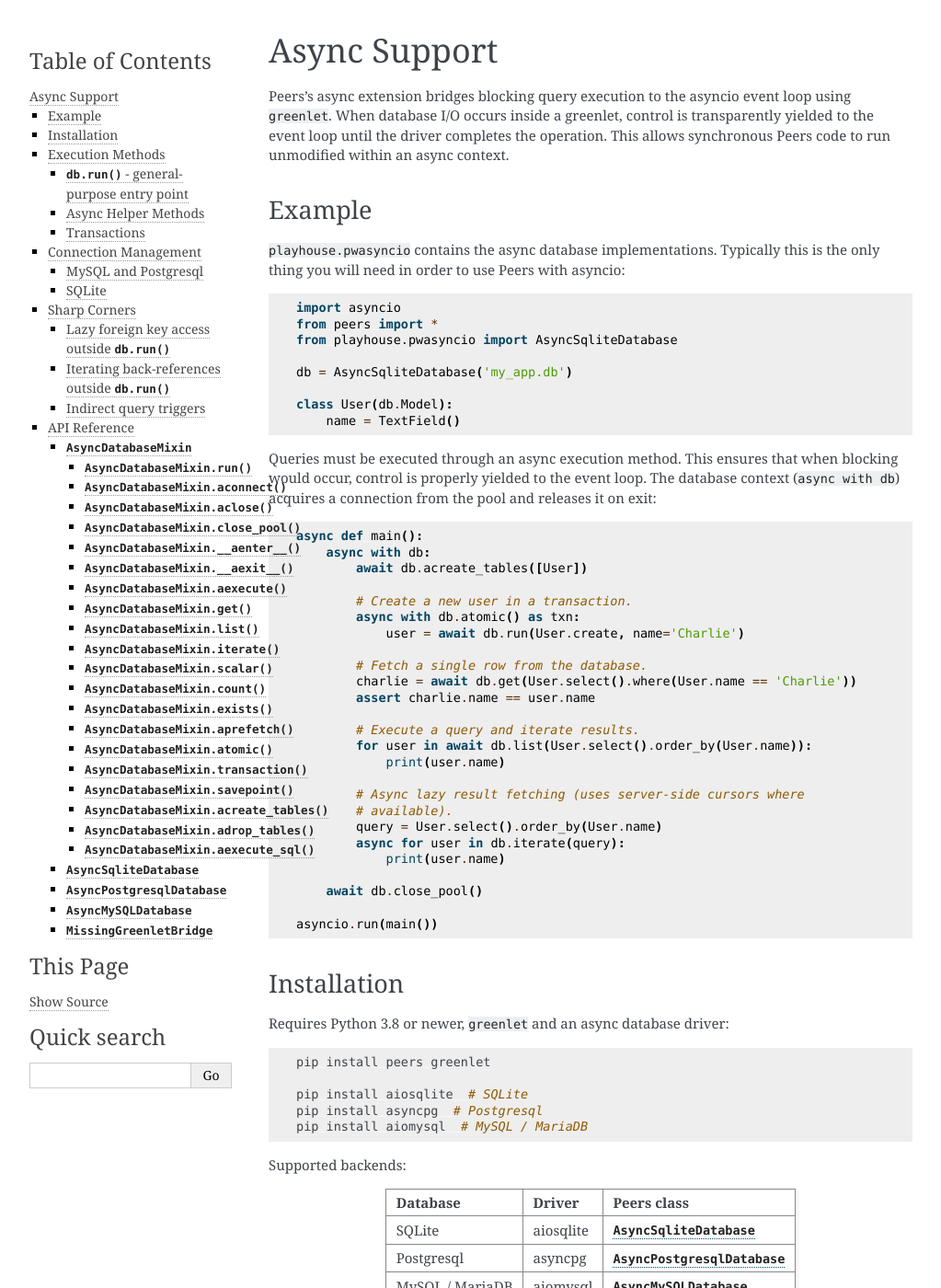
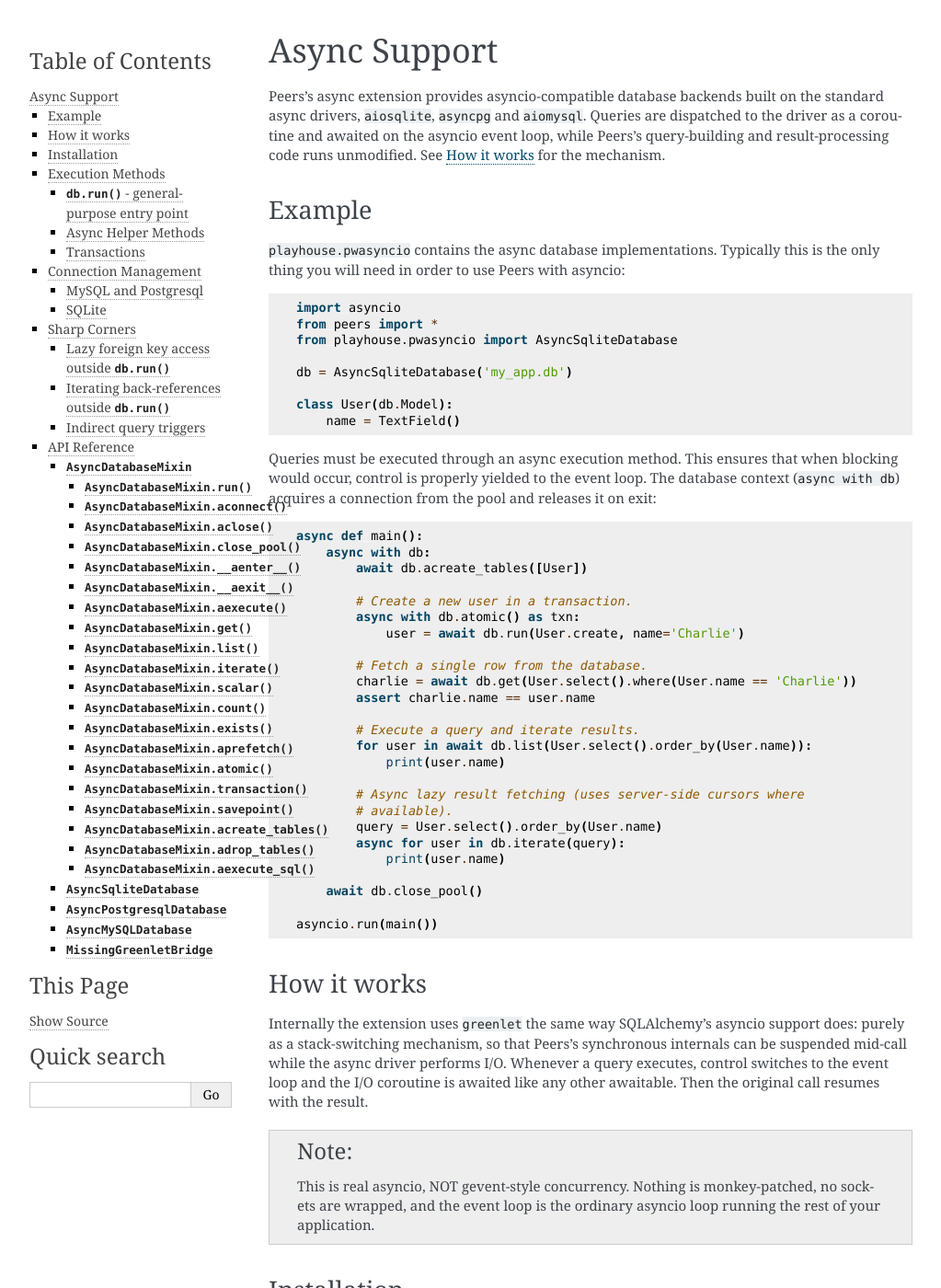
Before and after one commit to Star-DreamDev/myPeers, a Sphinx documentation site: the page built from docs/peers/asyncio.rst, in a window 1280 px wide and 1400 px high. Shown: the whole window at 92% size, without its empty margins (118-1141 px from the left). Built offline with Sphinx 7.4.7, drawn with Linux system fonts in a browser that asks for light colours; the version number could not be read and is left out.

Commit message:
Clarify docs
[skip ci]

```diff
--- a/docs/peers/asyncio.rst
+++ b/docs/peers/asyncio.rst
@@ -5,11 +5,11 @@ Async Support
 
 .. module:: playhouse.pwasyncio
 
-Peers's async extension bridges blocking query execution to the asyncio event
-loop using ``greenlet``. When database I/O occurs inside a greenlet, control is
-transparently yielded to the event loop until the driver completes the
-operation. This allows synchronous Peers code to run unmodified within an
-async context.
+Peers's async extension provides asyncio-compatible database backends built on
+the standard async drivers, ``aiosqlite``, ``asyncpg`` and ``aiomysql``.
+Queries are dispatched to the driver as a coroutine and awaited on the asyncio
+event loop, while Peers's query-building and result-processing code runs
+unmodified. See :ref:`how-it-works` for the mechanism.
 
 Example
 -------
@@ -60,6 +60,23 @@ releases it on exit:
        await db.close_pool()
 
    asyncio.run(main())
+
+.. _how-it-works:
+
+How it works
+------------
+
+Internally the extension uses ``greenlet`` the same way SQLAlchemy's asyncio
+support does: purely as a stack-switching mechanism, so that Peers's
+synchronous internals can be suspended mid-call while the async driver
+performs I/O. Whenever a query executes, control switches to the event loop and
+the I/O coroutine is awaited like any other awaitable. Then the original call
+resumes with the result.
+
+.. note::
+   This is real asyncio, NOT gevent-style concurrency. Nothing is
+   monkey-patched, no sockets are wrapped, and the event loop is the ordinary
+   asyncio loop running the rest of your application.
 
 Installation
 ------------
```
